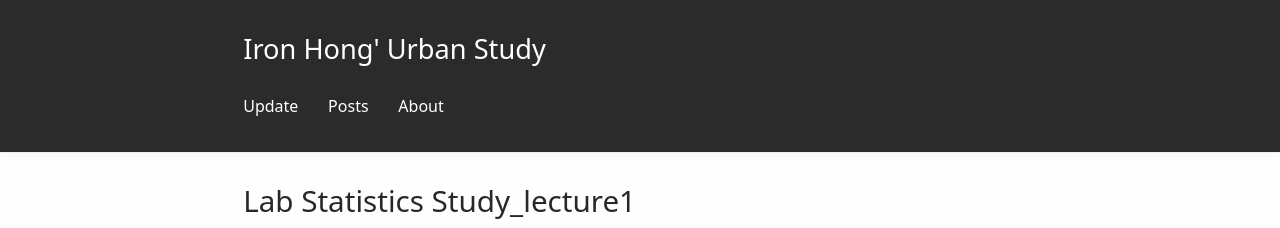
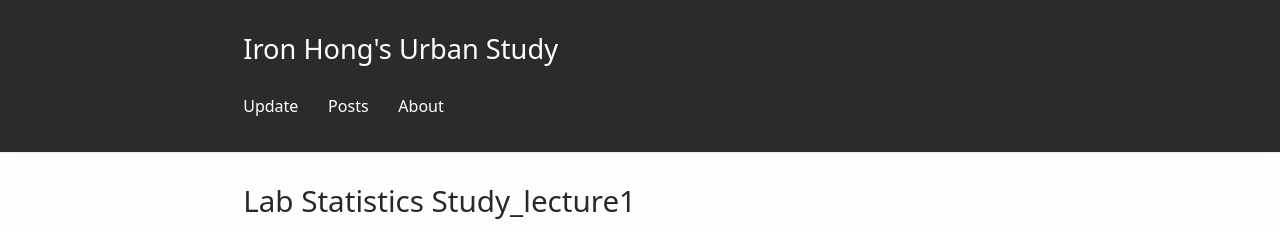
Before and after one commit to iron-hong/iron-hong.github.io, a Jekyll site: the page built from index.html, in a window 1280 px wide. Shown: the top 228 px of the page. Built offline with Jekyll 4.4.1, drawn with Linux system fonts in a browser that asks for light colours; the list of posts is cut into pages by our own code.

```diff
--- a/_config.yml
+++ b/_config.yml
@@ -1,4 +1,4 @@
-title: "Iron Hong' Urban Study"
+title: "Iron Hong's Urban Study"
 author: "Iron Hong"
 description: "a blog about urban reserch"
 lang: "en"
```
